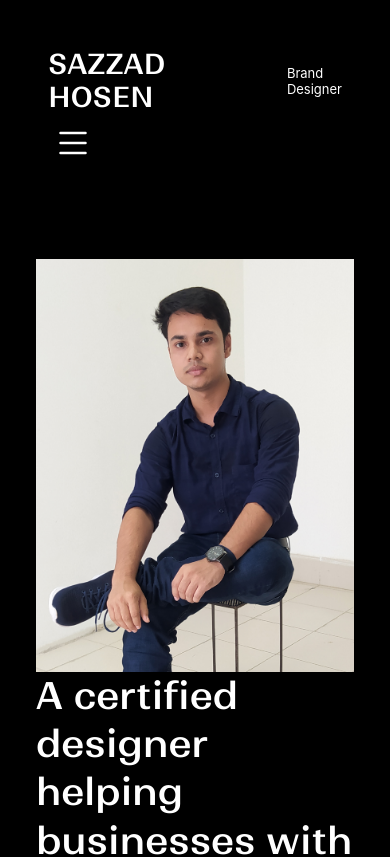
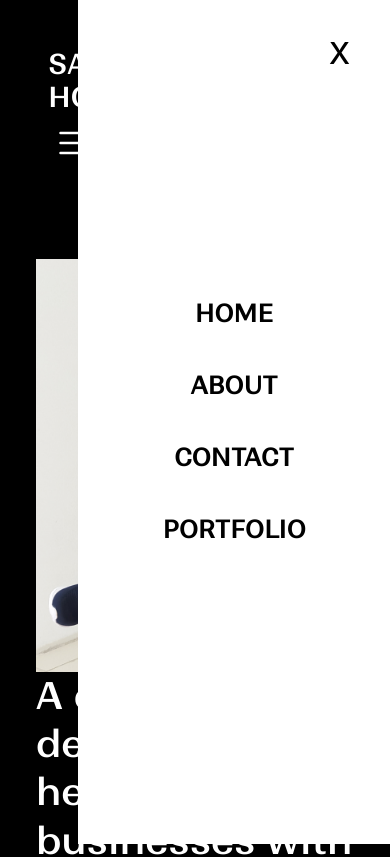
Before and after one commit to monirul360/sazzad-portfolio, a React (Create React App) app: page / in a window 390 px wide. Shown: the top 857 px of the page. Built offline with nearby package versions, Linux system fonts and the light colour scheme; no server answers.

Commit message:
work page update

```diff
--- a/src/App.css
+++ b/src/App.css
@@ -21,6 +21,10 @@
   --colorblack: #2b2927;
   --colorblack2: #23201e;
   --colorwhite: #e5e1e1;
+}
+
+body {
+  background-color: #000000;
 }
 
 a {
@@ -69,6 +73,45 @@ ul {
 .nav-section p {
   font-size: small;
   line-height: 1.3;
+}
+
+.smail-nav {
+  background-color: #fff;
+  width: 300px;
+  height: 100vh;
+  padding: 20px;
+  position: fixed;
+  top: 0px;
+  right: 0px;
+  display: flex;
+  justify-content: center;
+  align-items: center;
+  z-index: 100;
+}
+
+.smail-nav {
+  display: none;
+}
+
+.smail-nav h2 {
+  position: absolute;
+  top: 35px;
+  right: 40px;
+  color: #000000;
+  font-size: 30px;
+}
+
+.smail-nav ul li {
+  list-style: none;
+  line-height: 3;
+  text-align: center;
+}
+
+.smail-nav ul li a {
+  font-size: 24px;
+  color: #000000;
+  font-family: 'Ranade-Regular';
+  font-weight: bold;
 }
 
 /* hero-section */
@@ -179,17 +222,6 @@ ul {
 }
 
 .about-text p {
-  /* font-family: 'Ranade-Variable';
-  font-family: 'Ranade-VariableItalic';
-  font-family: 'Ranade-Thin';
-  font-family: 'Ranade-ThinItalic';
-  font-family: 'Ranade-Light';
-  font-family: 'Ranade-LightItalic';
-  font-family: 'Ranade-Italic';
-  font-family: 'Ranade-Medium';
-  font-family: 'Ranade-MediumItalic';
-  font-family: 'Ranade-Bold';
-  font-family: 'Ranade-BoldItalic'; */
   font-family: 'Ranade-Regular';
   color: #fff;
 }
@@ -209,10 +241,11 @@ ul {
 
 /* work-section */
 .work-section {
-  background-color: var(--colorblack2);
+  background-color: #000000;
   padding: 40px 15px;
+  padding-top: 10px;
   padding-bottom: 70px;
-  color: white;
+  color: #fff;
 }
 
 .work-title {
@@ -220,22 +253,14 @@ ul {
   margin-bottom: 50px;
 }
 
-.work-title h3 {
-  font-weight: 600;
-  line-height: 1.2;
+.work-title h2 {
+  font-family: 'Ranade-Medium';
 }
 
-.work-title a {
-  display: block;
-  margin-top: 50px;
-  color: var(--colorred);
-  font-size: 24px;
-  font-weight: 500;
-}
+
 
 .work-items {
-  padding-bottom: 5px;
-  margin: 10px 5px;
+  margin: 15px;
 }
 
 .work-items h5 {
@@ -286,6 +311,22 @@ ul {
   top: 0;
 }
 
+.work-hire-me a {
+  width: 120px;
+  display: block;
+  padding: 5px 25px;
+  background-color: #ffff;
+  color: #000000;
+  margin-right: 25px;
+  font-family: 'Ranade-Regular';
+  font-weight: bold;
+  position: fixed;
+  bottom: 20px;
+  left: 42%;
+  z-index: 99;
+  box-shadow: 2px 2px 7px rgba(12, 12, 12, 0.404);
+}
+
 /* infowork */
 .infowork {
   width: 80%;
@@ -294,12 +335,14 @@ ul {
 
 .infowork h2 {
   margin-top: 50px;
+  color: #FFF;
+  font-family: 'Ranade-Medium';
 }
 
 .infowork p {
-  color: black !important;
-  font-weight: 500;
+  color: #fff !important;
   margin: 25px 0px;
+  font-family: 'Ranade-Regular';
 }
 
 .infowork img {
@@ -622,6 +665,20 @@ ul {
 
 @media (max-width:769px) {
 
+  /*  */
+  .smail-nav {
+    background-color: #FFF;
+    width: 80%;
+    height: 100vh;
+    padding: 20px;
+    position: fixed;
+    top: 0px;
+    right: 0px;
+    display: flex;
+    justify-content: center;
+    align-items: center;
+  }
+
   /* hero-section */
   .hero-section {
     width: 100%;
--- a/src/Page/Share/Nav/Nav.js
+++ b/src/Page/Share/Nav/Nav.js
@@ -2,7 +2,10 @@ import React from 'react';
 import { useAuthState } from 'react-firebase-hooks/auth';
 import auth from '../../../firebase';
 import { signOut } from 'firebase/auth';
+import { Link } from 'react-router-dom';
+import { useState } from 'react';
 const Nav = () => {
+    const [singleNavOne, setsingleNavOne] = useState(false);
     const [user] = useAuthState(auth);
     const logout = () => {
         signOut(auth);
@@ -26,8 +29,30 @@ const Nav = () => {
                         </svg>
                     </div>
                 </div>
-            </section>
-        </div>
+
+                <div className={`smail-nav ${singleNavOne ? '.smail-nav-show ' : '.smail-nav-hide'}`}>
+                    <h2
+                        onClick={() => setsingleNavOne(!singleNavOne)}
+                    >X</h2>
+                    <ul>
+                        <li><Link to='/'>HOME</Link></li>
+                        <li><Link to='/'>ABOUT</Link></li>
+                        <li><Link to='/'>CONTACT</Link></li>
+                        <li><Link to='/'>PORTFOLIO</Link></li>
+                        {
+                            user ?
+                                <>
+                                    <li><Link to='/'>ADMIN</Link></li>
+                                    <li><Link to='/'>LOGOUT</Link></li>
+                                </>
+                                :
+                                <></>
+                        }
+                    </ul>
+                </div>
+
+            </section >
+        </div >
     );
 };
 
--- a/src/Page/works/Infowork.js
+++ b/src/Page/works/Infowork.js
@@ -1,7 +1,5 @@
 import React, { useEffect, useState } from 'react';
 import { useParams } from 'react-router-dom';
-import Nav from '../Share/Nav/Nav';
-
 const Infowork = () => {
     const { id } = useParams();
     const [items, setItems] = useState({});
@@ -10,10 +8,9 @@ const Infowork = () => {
         fetch(url)
             .then(Res => Res.json())
             .then(data => setItems(data));
-    }, []);
+    }, [id]);
     return (
         <div>
-            <Nav></Nav>
             <div className="container">
                 <div className="infowork">
                     <h2>{items?.Title}</h2>
--- a/src/Page/works/Showork.js
+++ b/src/Page/works/Showork.js
@@ -15,7 +15,7 @@ const Showork = ({ work }) => {
                         <h3>{work?.Hover}</h3>
                     </div>
                 </div>
-                <h5 className='lead mt-2'>{work?.Title}</h5>
+                {/* <h5 className='lead mt-2'>{work?.Title}</h5> */}
             </div>
         </div>
     );
--- a/src/Page/works/Works.js
+++ b/src/Page/works/Works.js
@@ -1,6 +1,6 @@
 import React, { useEffect, useState } from 'react';
+import Showork from './Showork';
 import { Link } from 'react-router-dom';
-import Showork from './Showork';
 const Works = () => {
     const [work, setwork] = useState([]);
     useEffect(() => {
@@ -13,9 +13,7 @@ const Works = () => {
         <div>
             <section className='work-section'>
                 <div className="work-title">
-                    <h3>Big ideas beautifully crafted by creativity,</h3>
-                    <h3>Designer & copywriter, Sazzad Hosen</h3>
-                    <Link to='/contact'>Start a project</Link>
+                    <h2>PORTFOLIO</h2>
                 </div>
 
                 {/* work-article */}
@@ -32,6 +30,9 @@ const Works = () => {
                     </div>
                 </article>
             </section>
+            <div className="work-hire-me">
+                <Link to='/'>Hire me </Link>
+            </div>
         </div>
     );
 };
```
